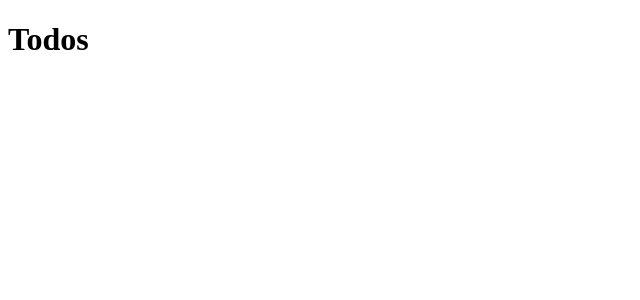
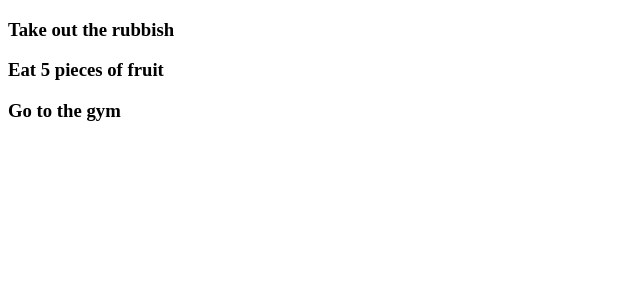
Before and after one commit to 04alexklink/Todo-List, a React (Create React App) app: page / in a window 1280 px wide. Shown: the top 300 px of the page, without its empty margins (0-640 px from the left). Built offline with nearby package versions, Linux system fonts and the light colour scheme.

Commit message:
In Todos.js, now output todos props passed into Todos class through use of map method on the todos state array passed as props .

```diff
--- a/src/components/Todos.js
+++ b/src/components/Todos.js
@@ -2,12 +2,9 @@
 
 class Todos extends React.Component {
   render() {
-    console.log(this.props.todos)
-  return (
-    <div>
-      <h1>Todos</h1>
-    </div>
-  );
+    return this.props.todos.map((todo) => (
+      <h3>{todo.title}</h3>
+    ));
   }
 }
 
```
Also changed, not shown: src/components/TodoItem.js (added, +11 -0 lines).
